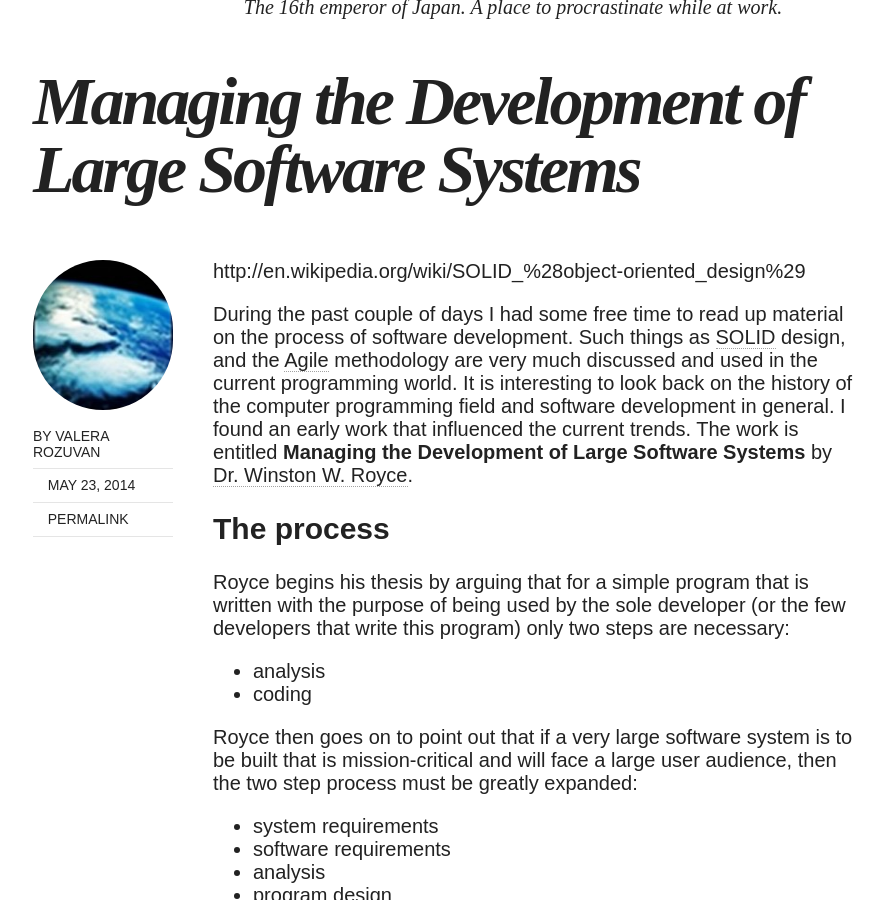
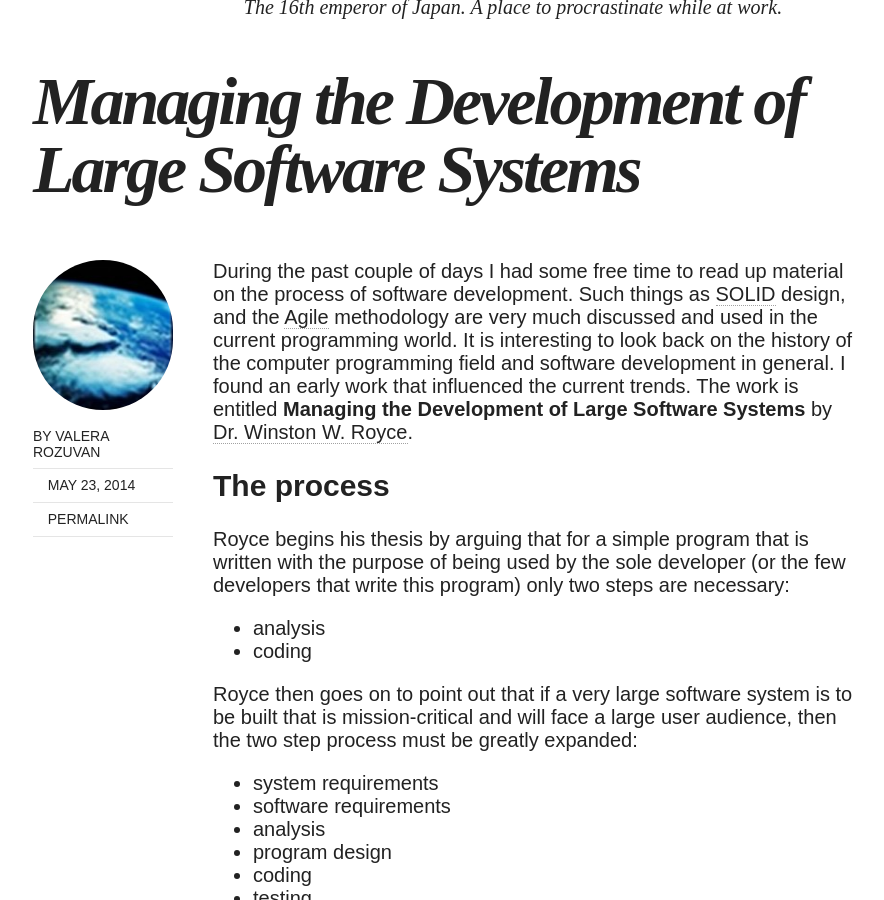
Before and after one commit to valera-rozuvan/nintoku, a Jekyll site: the page built from site/_posts/2014-05-23-managing-development-large-software-systems.markdown, in a window 1280 px wide and 900 px high, scrolled down 376 px. Shown: the whole window, without its empty margins (127-1011 px from the left). Built offline with Jekyll 4.4.1, drawn with Linux system fonts in a browser that asks for light colours; nearby versions of some CDN libraries; some of the changed lines change nothing that is shown.

Commit message:
Updating post.

```diff
--- a/site/_posts/2014-05-23-managing-development-large-software-systems.markdown
+++ b/site/_posts/2014-05-23-managing-development-large-software-systems.markdown
@@ -4,8 +4,6 @@ title:  "Managing the Development of Large Software Systems"
 date:   2014-05-23 11:07:32
 categories: managing development large software systems
 ---
-
-http://en.wikipedia.org/wiki/SOLID_%28object-oriented_design%29
 
 During the past couple of days I had some free time to read up material on
 the process of software development. Such things as
```
